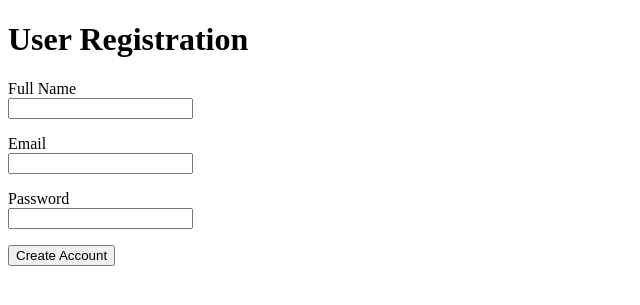
After one commit to Eddie0705/Iot, a Flask app: page /register in a window 1280 px wide. The commit adds this page. Shown: the top 305 px of the page, without its empty margins (0-640 px from the left). Run offline with Flask 3, Linux system fonts and the light colour scheme.

Commit message:
Implement registration form submission for Agent Pi

```diff
--- a/agent_pi/app.py
+++ b/agent_pi/app.py
@@ -1,6 +1,8 @@
 from flask import Flask, render_template, request
+from client import send_request
 
 app = Flask(__name__)
+
 
 @app.route("/")
 def home():
@@ -12,7 +14,29 @@ def login():
     email = request.form.get("email")
     password = request.form.get("password")
 
-    return f"Received login from {email}"
+    message = {
+        "action": "login",
+        "email": email,
+        "password": password
+    }
+
+    response = send_request(message)
+
+    return render_template("login.html", response=response)
+
+@app.route("/register", methods=["GET", "POST"])
+def register_page():
+
+    if request.method == "POST":
+
+        full_name = request.form.get("full_name")
+        email = request.form.get("email")
+        password = request.form.get("password")
+
+        return f"Registered user: {full_name}"
+
+    return render_template("register.html")
+
 
 if __name__ == "__main__":
     app.run(host="0.0.0.0", port=5001, debug=True)
--- a/agent_pi/templates/login.html
+++ b/agent_pi/templates/login.html
@@ -17,6 +17,11 @@
 
     <button type="submit">Login</button>
 </form>
+{% if response %}
+    <h3>Master Pi Response</h3>
+    <p>Status: {{ response.status }}</p>
+    <p>Message: {{ response.message }}</p>
+{% endif %}
 
 </body>
 </html>
--- /dev/null
+++ b/agent_pi/templates/register.html
@@ -0,0 +1,33 @@
+<!DOCTYPE html>
+<html>
+<head>
+    <title>Register</title>
+</head>
+
+<body>
+
+    <h1>User Registration</h1>
+
+    <form method="POST" action="/register">
+
+        <p>
+            <label>Full Name</label><br>
+            <input type="text" name="full_name" required>
+        </p>
+
+        <p>
+            <label>Email</label><br>
+            <input type="email" name="email" required>
+        </p>
+
+        <p>
+            <label>Password</label><br>
+            <input type="password" name="password" required>
+        </p>
+
+        <button type="submit">Create Account</button>
+
+    </form>
+
+</body>
+</html>
```
